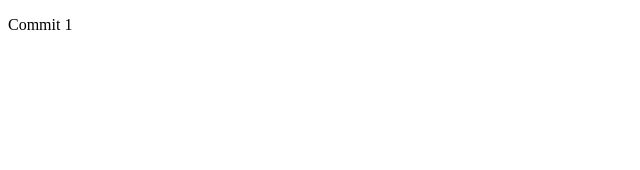
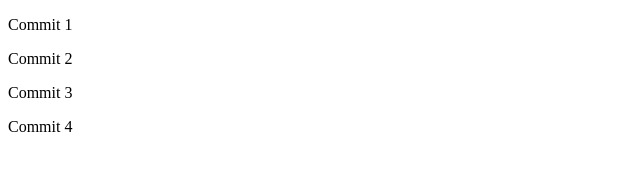
Before and after one commit to anupam101999/Test1.0, a plain HTML site: page myFile.html in a window 1280 px wide. Shown: the whole page, without its empty margins (0-640 px from the left). Drawn offline with Linux system fonts and the light colour scheme.

Commit message:
amended commit

```diff
--- a/myFile.html
+++ b/myFile.html
@@ -7,5 +7,8 @@
 </head>
 <body>
     <p>Commit 1</p>
+    <p>Commit 2</p>
+    <p>Commit 3</p>
+    <p>Commit 4</p>
 </body>
 </html>
```
